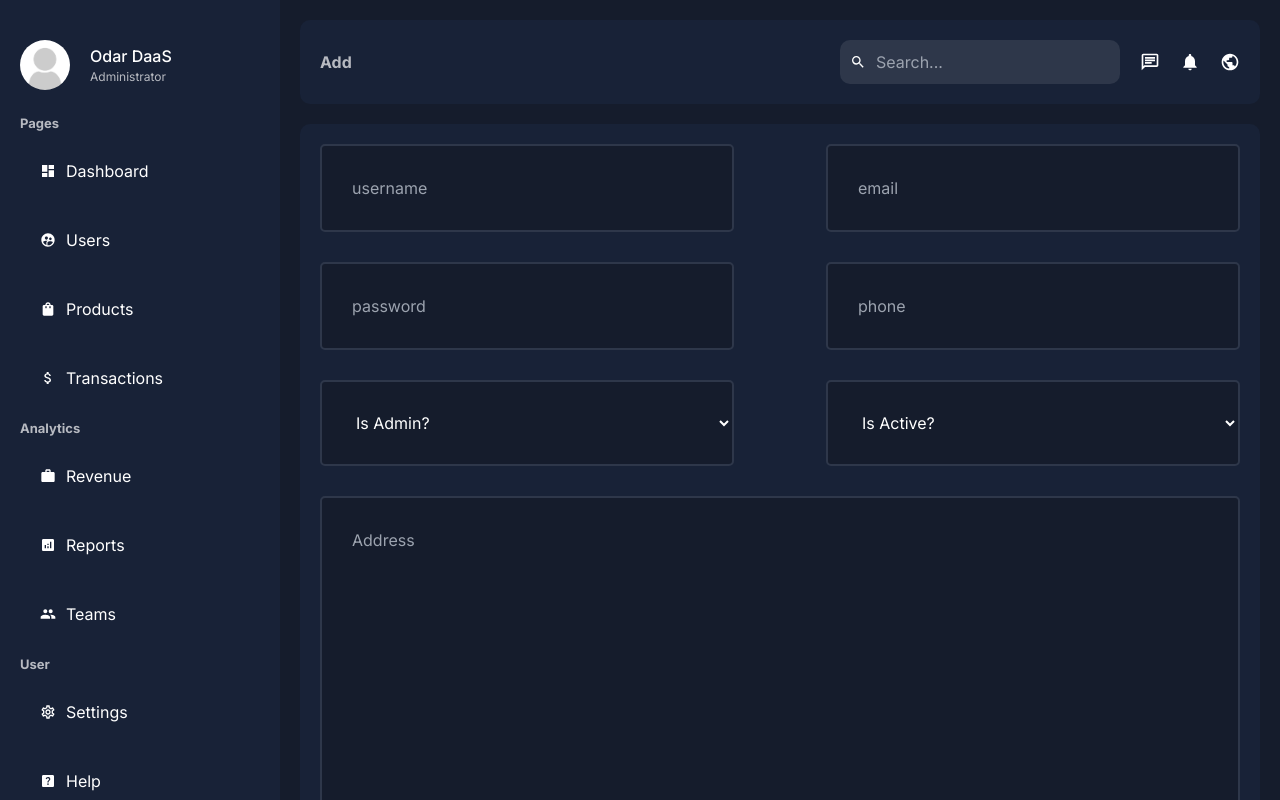
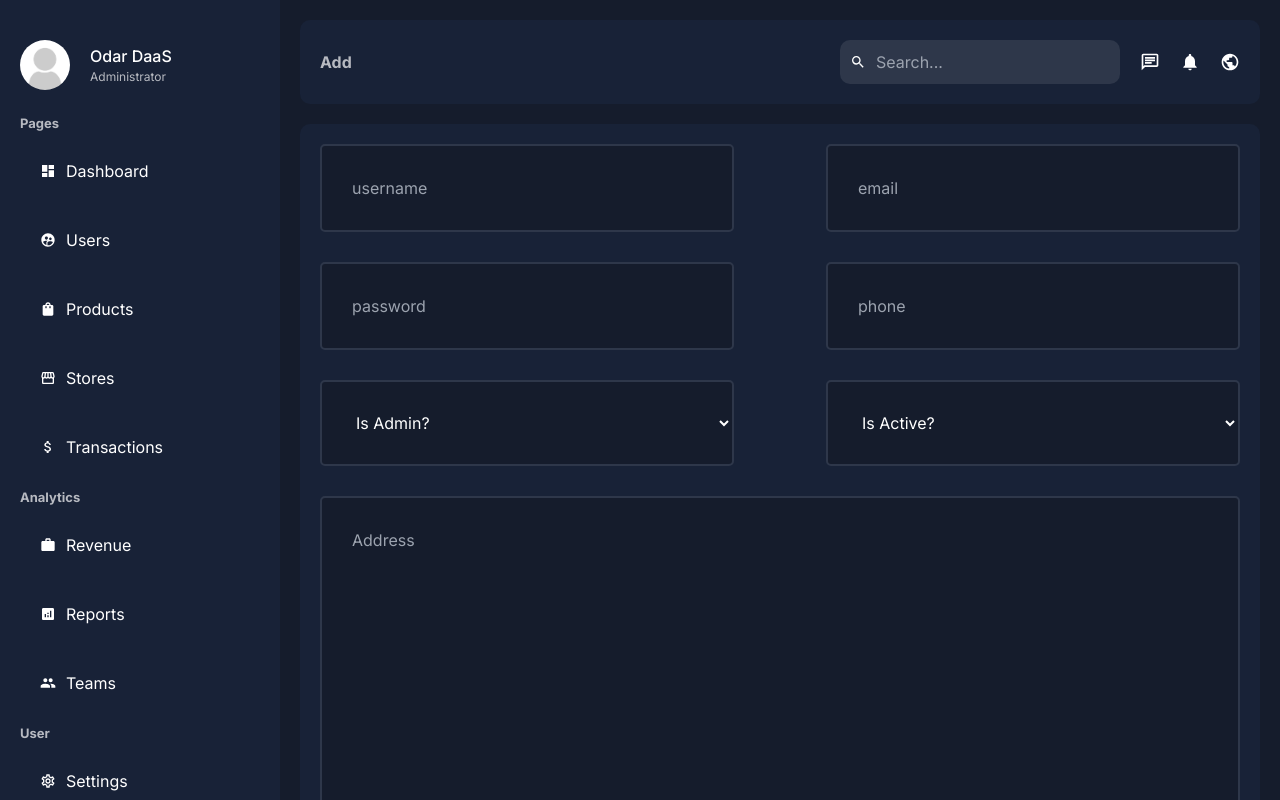
Before and after one commit to chaad98/Admin-Dashboard, a Next.js app: page /dashboard/users/add in a window 1280 px wide. Shown: the top 800 px of the page. Built offline with nearby package versions, Linux system fonts and the light colour scheme.

Commit message:
Added store link in sidebar component

```diff
--- a/src/app/ui/dashboard/sidebar/sidebar.tsx
+++ b/src/app/ui/dashboard/sidebar/sidebar.tsx
@@ -9,6 +9,7 @@ import {
   MdShoppingBag,
   MdSupervisedUserCircle,
   MdWork,
+  MdOutlineStorefront,
 } from "react-icons/md";
 import styles from "./sidebar.module.css";
 import MenuLink from "./menuLink/menuLink";
@@ -32,6 +33,11 @@ const menuItems = [
         title: "Products",
         path: "/dashboard/products",
         icon: <MdShoppingBag />,
+      },
+      {
+        title: "Stores",
+        path: "/dashboard/stores",
+        icon: <MdOutlineStorefront />,
       },
       {
         title: "Transactions",
```
